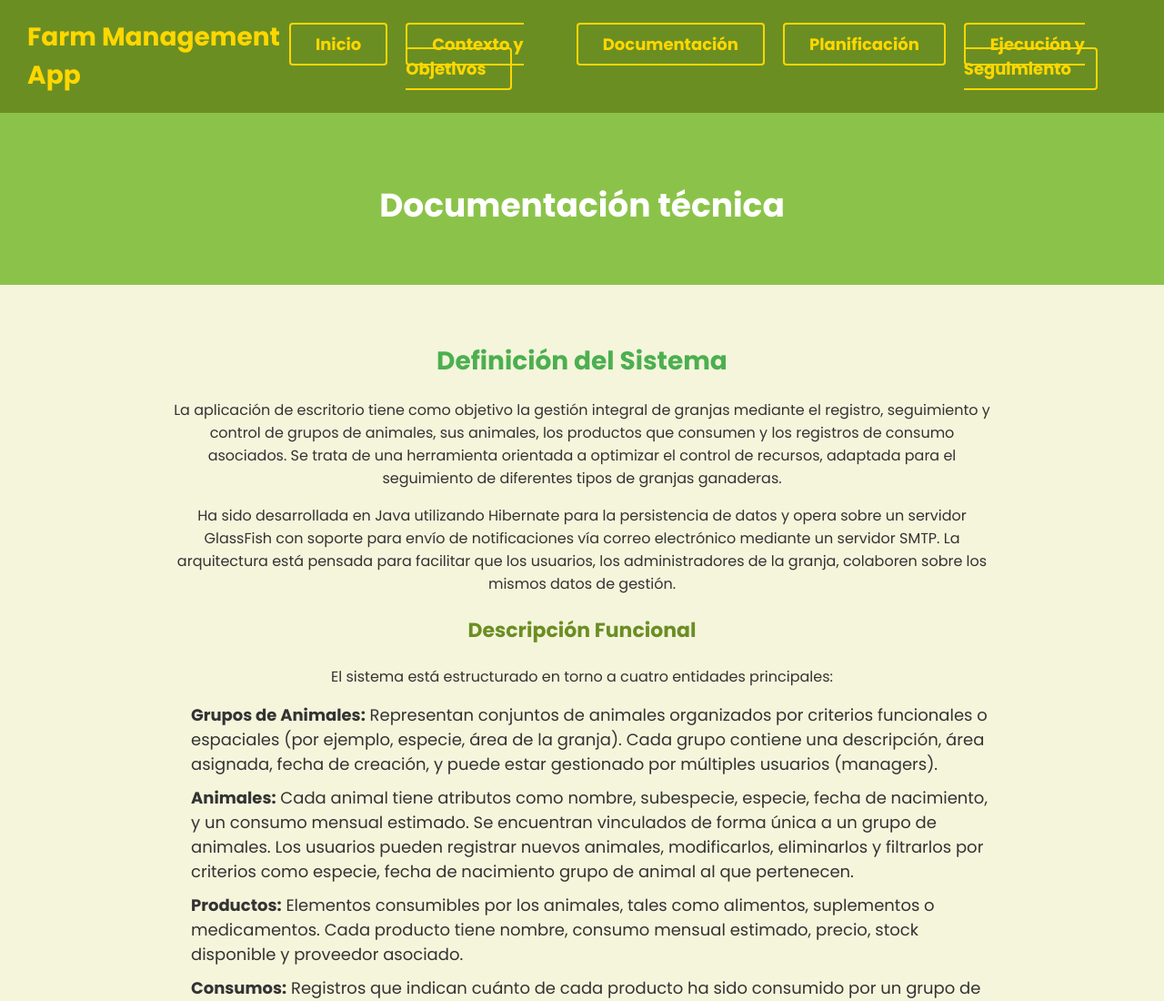
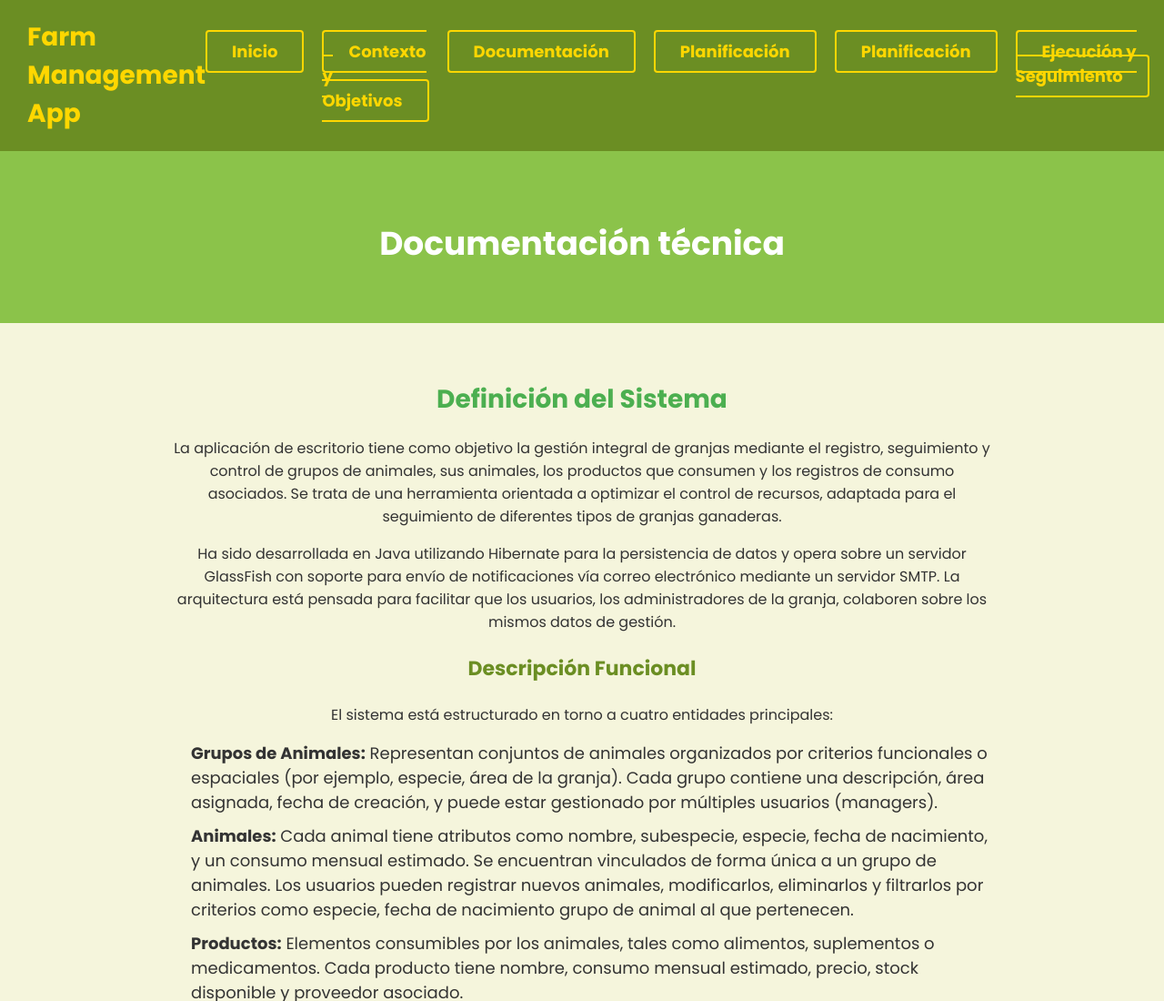
Before and after one commit to AnderMoreno15/FarmManagementApp, a plain HTML site: page html/documentacion.html in a window 1280 px wide. Shown: the top 1100 px of the page at 91% size. Drawn offline with Linux system fonts and the light colour scheme.

Commit message:
add planificacion

```diff
--- a/html/documentacion.html
+++ b/html/documentacion.html
@@ -16,6 +16,7 @@
         <li><a href="../Index.html">Inicio</a></li>
         <li><a href="contexto_objetivos.html">Contexto y Objetivos</a></li>
         <li><a href="documentacion.html">Documentación</a></li>
+        <li><a href="planificacion.html">Planificación</a></li>
         <li><a href="planificacion.html">Planificación</a></li>
         <li><a href="seguimiento.html">Ejecución y Seguimiento</a></li>
     </ul>
```
